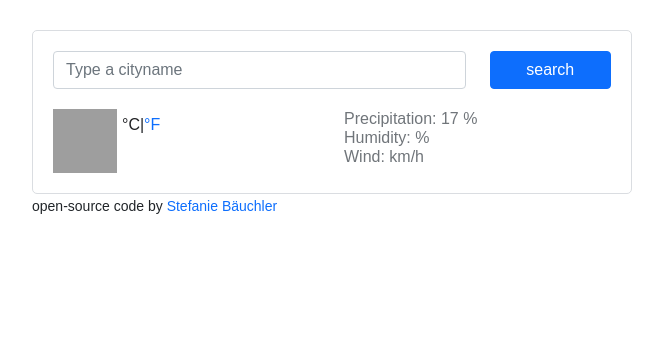
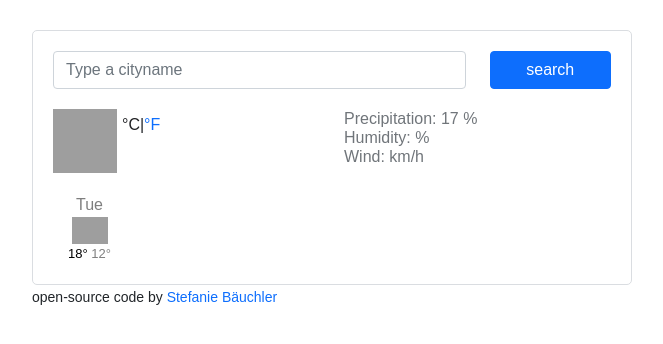
Before and after one commit to StefanieBaeuchler/vanilla-weather-app, a plain HTML site: page index.html in a window 1280 px wide. Shown: the whole page, without its empty margins (308-971 px from the left). Drawn offline with nearby package versions, Linux system fonts and the light colour scheme; no server answers; grey boxes are pictures that could not be loaded.

Commit message:
Added the forecast HTML and CSS

```diff
--- a/index.html
+++ b/index.html
@@ -52,6 +52,28 @@
                 <li>Wind: <span id="wind"></span> km/h</li>
               </ul>
             </div>
+            <div class="weather-forecast">
+              <div class="row">
+                <div class="col-2">
+                  <div class="weather-forecast-date">
+                  Tue
+                  </div>
+
+                   <img
+                  src="http://openweathermap.org/img/wn/09n@2x.png"
+                  alt="" width="36"
+                />
+                <div class="weather-forecast-temperatures">
+                  <span class="weather-forecast-temperature-max">
+                18°
+                </span>
+                <span class="weather-forecast-temperature-min">
+                12°
+                </span>
+                </div>
+                </div>
+              </div>
+            </div>
           </div>
         </div>
         <small>
--- a/src/style.css
+++ b/src/style.css
@@ -75,3 +75,23 @@ a:link {
 .weather-temperature .active:hover {
   color: #202124;
 }
+
+.weather-forecast {
+  margin-top: 20px;
+  text-align: center;
+  color: #000;
+}
+
+.weather-forecast-date
+ {
+  font-size: 16px;
+  opacity: 0.5;
+}
+
+.weather-forecast-temperatures {
+  font-size: 13px;
+}
+
+.weather-forecast-temperature-min {
+  opacity: 0.5;
+}
```
